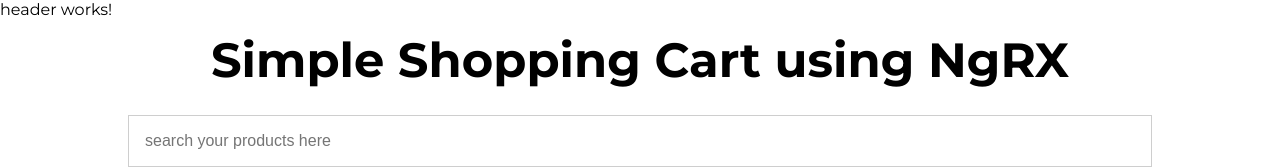
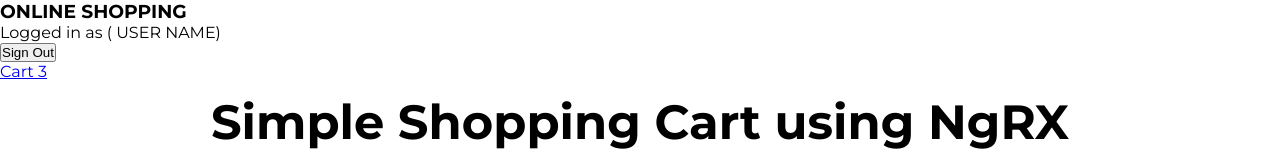
Before and after one commit to damindda/simple-shopping-cart-angular-ngrx, an Angular app: page /products in a window 1280 px wide. Shown: the top 168 px of the page. Built offline with nearby package versions, Linux system fonts and the light colour scheme; no server answers.

Commit message:
header changes

```diff
--- a/src/app/components/header/header.component.html
+++ b/src/app/components/header/header.component.html
@@ -1 +1,13 @@
-<p>header works!</p>
+<nav>
+  <div class="container">
+    <ul class="navbar-left">
+      <li><h3>ONLINE SHOPPING</h3></li>
+      <li>Logged in as ( USER NAME)</li>
+      <li><button (click)="signOut()">Sign Out</button></li>
+    </ul>
+
+    <ul class="navbar-right">
+      <li><a href="#" id="cart"><i class="fa fa-shopping-cart"></i> Cart <span class="badge">3</span></a></li>
+    </ul>
+  </div>
+</nav>
--- a/src/app/components/header/header.component.ts
+++ b/src/app/components/header/header.component.ts
@@ -2,8 +2,7 @@ import { Component, OnInit } from '@angular/core';
 
 @Component({
   selector: 'app-header',
-  templateUrl: './header.component.html',
-  styleUrls: ['./header.component.scss']
+  templateUrl: './header.component.html'
 })
 export class HeaderComponent implements OnInit {
 
@@ -12,4 +11,8 @@ export class HeaderComponent implements OnInit {
   ngOnInit(): void {
   }
 
+  signOut() {
+    console.log('sign out clicked');
+  }
+
 }
```
Also changed, not shown: src/app/components/header/header.component.scss (deleted), 1 other file (tests, documents, lock files or other folders).
